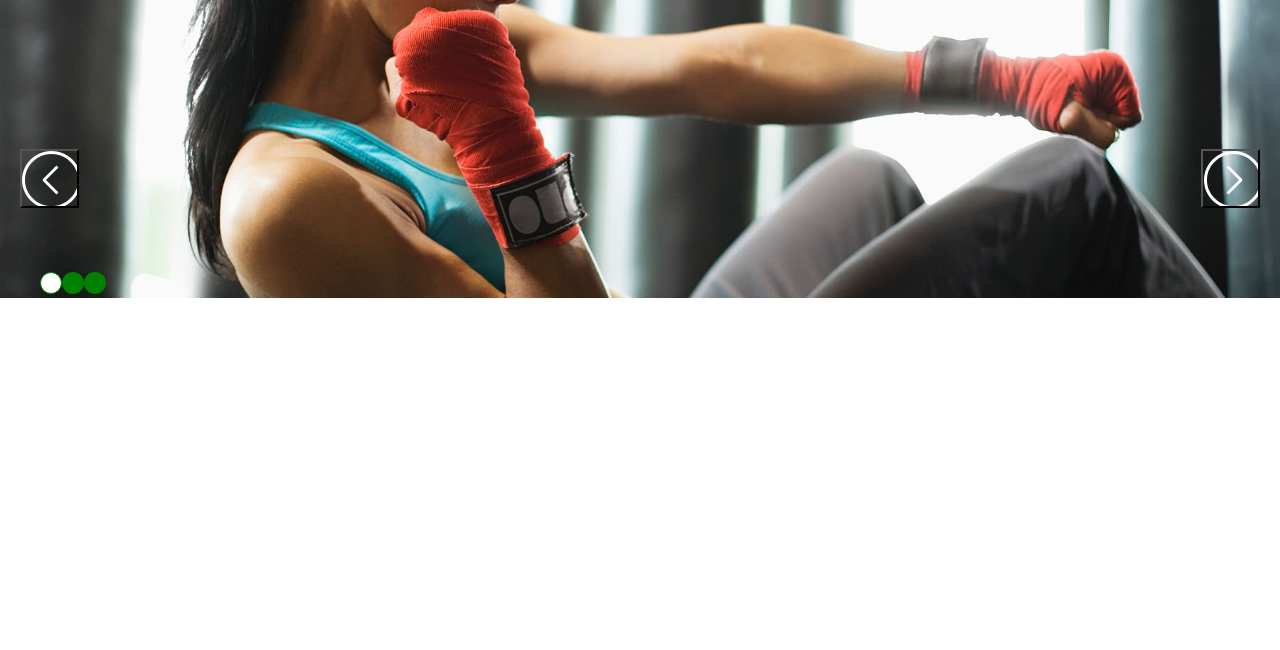
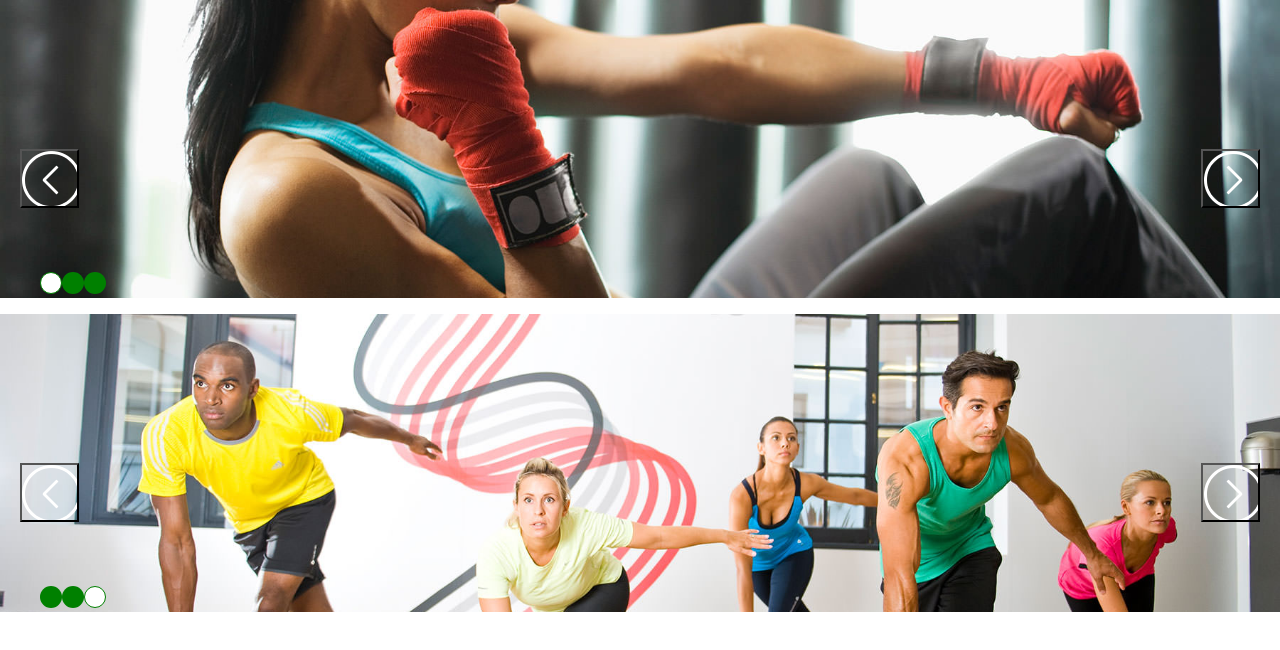
Before and after one commit to Tolkera/carouselira, a plain HTML site: page index.html in a window 1280 px wide. Both pictures are taken after a click on the item 51 px from the left and 283 px from the top of the page. Drawn offline with nearby package versions, Linux system fonts and the light colour scheme.

Commit message:
refactoring for prototypes

```diff
--- a/index.html
+++ b/index.html
@@ -8,7 +8,33 @@
     <script src="script.js"></script>
 </head>
 <body>
+
+<!--
+<div class="another-slider">
+    <ul class="slider cf">
+        <li class="slider__item"><img src="img/home_bg.jpg" alt=""/></li>
+        <li class="slider__item"><img src="img/home_bg_2.jpg" alt=""/></li>
+        <li class="slider__item"><img src="img/home_bg_3.jpg" alt=""/></li>
+    </ul>
+    <button class="slider__nav-item slider__nav-item--prev">Prev</button>
+    <button class="slider__nav-item slider__nav-item--next">Next</button>
+    <ol class="bullet-wrap"></ol>
+</div>
+-->
+
+
 <div class=" main-slider slider-wrap">
+    <ul class="slider">
+        <li class="slider__item" style="background-image: url(img/home_bg_2.jpg)"></li>
+        <li class="slider__item" style="background-image: url(img/home_bg_3.jpg)"></li>
+        <li class="slider__item" style="background-image: url(img/home_bg.jpg)"></li>
+    </ul>
+    <button class="slider__nav-item slider__nav-item--prev">Prev</button>
+    <button class="slider__nav-item slider__nav-item--next">Next</button>
+    <ol class="bullet-wrap"></ol>
+</div>
+
+<div class="main-slider2 slider-wrap">
     <ul class="slider">
         <li class="slider__item" style="background-image: url(img/home_bg_2.jpg)"></li>
         <li class="slider__item" style="background-image: url(img/home_bg_3.jpg)"></li>
--- a/plugin.js
+++ b/plugin.js
@@ -1,10 +1,10 @@
 (function($){
 
-    $.fn.carouselira = function(options){
-        var settings = $.extend({
+    function Carouselira(element, options){
+        this.options = $.extend({}, {
             slide: '',
-            speed: 250,
-            firstSlide: '',
+            speed: 1500,
+            firstSlide: 0,
 
             bulletNav: {
                 enable: false,
@@ -16,88 +16,110 @@
                 enable: false,
                 navNext: '',
                 navPrev: ''
-            }
+            },
+
+            effect: 'fade'
+
         }, options);
 
-        return this.each(function(){
-            var slider = $(this);
-            var speed = settings.speed;
-            var slides = slider.find(settings.slide);
-            var firstSlide = settings.firstSlide || 0;
-            var slidesLen = slides.length;
-            var current = firstSlide;
-            var lastSlide = slidesLen - 1;
-            var nextSlide = firstSlide;
+        this.slider = $(element);
+        this.speed = this.options.speed;
+        this.slides = this.slider.find(this.options.slide);
+        this.firstSlide = this.options.firstSlide;
+        this.slidesLen = this.slides.length;
+        this.lastSlide = this.slidesLen - 1;
+        this.init();
+    }
 
-            slides.hide().eq(firstSlide).show();
+    Carouselira.prototype = {
+        init: function(){
+                this.current = this.firstSlide;
+                this.nextSlide = this.firstSlide;
+                this.slides.hide().eq(this.firstSlide).show();
 
-            if(settings.arrowNav.enable) {
-                var prevBtn = slider.find(settings.arrowNav.navPrev);
-                var nextBtn = slider.find(settings.arrowNav.navNext);
+                if(this.options.bulletNav.enable) {
+                    this.bulletActiveClass = this.options.bulletNav.bulletActive;
+                    this.createBulletNav();
+                }
 
-                nextBtn.on('click', function(){
-                    animateWithArrowNav('next');
-                });
-                prevBtn.on('click', function(){
-                    animateWithArrowNav('prev');
-                });
-            }
+                if(this.options.arrowNav.enable) {
+                    var navPrev = this.slider.find(this.options.arrowNav.navPrev);
+                    var navNext = this.slider.find(this.options.arrowNav.navNext);
+                    this.createArrowNav(navPrev, navNext);
+                }
 
-            if(settings.bulletNav.enable) {
-                var navContainer = slider.find(settings.bulletNav.container);
-                var bulletActiveClass = settings.bulletNav.bulletActive;
-                createBulletNav();
-                var bullet = navContainer.children();
-                updateCurrentBullet();
+        },
 
-                bullet.on('click', function(){
-                    var clickedBulletIndex = $(this).index();
-                    slideBullet(clickedBulletIndex);
-                    updateCurrentBullet()
+        createArrowNav: function(prev, next){
+            var self = this;
+
+            passDirection(prev, 'prev');
+            passDirection(next, 'next');
+
+            function passDirection(btn, dir){
+                btn.on('click', function(){
+                    self.findNextSlide({direction: dir})
                 })
             }
+        },
 
-            function changeSlides(){
-                slides.eq(current).fadeOut(speed, function(){
-                    slides.eq(nextSlide).fadeIn(speed);
-                });
-                current = nextSlide;
-                if(settings.bulletNav.enable) {
-                    updateCurrentBullet()
+        createBulletNav: function() {
+            var bulletsHtml = "";
+            var bullet = this.options.bulletNav.bulletHtml;
+            var navContainer = this.slider.find(this.options.bulletNav.container);
+            for ( var i = 0; i < this.slidesLen; i++ ){
+                bulletsHtml += bullet;
+            }
+            navContainer.html(bulletsHtml);
+            this.bullet = navContainer.children();
+            this.updateCurrent();
+            var self = this;
+
+            this.bullet.on('click', function(){
+                var clickedBulletIndex = $(this).index();
+                self.findNextSlide({nextSlide: clickedBulletIndex + ""});
+            })
+        },
+
+        findNextSlide: function(options){
+            if(options.direction){
+                if(options.direction == "next") {
+                    this.nextSlide = (this.current == this.lastSlide) ? 0 : this.current + 1;
+                } else {
+                    this.nextSlide = (this.current == 0) ? this.lastSlide : this.current - 1;
                 }
             }
 
-            function animateWithArrowNav(direction) {
-                if(direction == "next") {
-                    nextSlide = (current == lastSlide) ? 0 : current + 1;
-                } else {
-                    nextSlide = (current == 0) ? lastSlide : current - 1;
-                }
-                changeSlides();
-            }
-
-            function createBulletNav() {
-                var bulletsHtml = "";
-                for ( var i = 0; i < slidesLen; i++ ){
-                    bulletsHtml += settings.bulletNav.bulletHtml;
-                }
-
-                navContainer.html(bulletsHtml);
-            }
-
-            function slideBullet(clickedBulletIndex){
-                if(!(clickedBulletIndex == current)) {
-                    nextSlide = clickedBulletIndex;
-                    changeSlides();
+            if(options.nextSlide) {
+                if(!(options.nextSlide == this.current)) {
+                    this.nextSlide = options.nextSlide;
                 }
             }
+            this.changeSlides();
+        },
 
-            function updateCurrentBullet(){
-                bullet.removeClass(bulletActiveClass);
-                bullet.eq(current).addClass(bulletActiveClass);
+
+        changeSlides: function(){
+                var self = this;
+                this.slides.eq(this.current).fadeOut(this.speed, function(){
+                    self.slides.eq(self.nextSlide).fadeIn(self.speed);
+                });
+                this.updateCurrent()
+        },
+
+        updateCurrent: function(){
+            this.current = this.nextSlide;
+            if(this.options.bulletNav.enable) {
+                this.bullet.removeClass(this.bulletActiveClass);
+                this.bullet.eq(this.current).addClass(this.bulletActiveClass);
             }
-        });
-
+        }
     };
 
+    $.fn.carouselira = function(options){
+        return this.each(function(){
+            new Carouselira(this, options)
+        })
+    }
+
 }(jQuery));
--- a/script.js
+++ b/script.js
@@ -12,6 +12,40 @@ $(function(){
             enable: true,
             navNext: '.slider__nav-item--prev',
             navPrev: '.slider__nav-item--next'
+        },
+    });
+
+    $('.main-slider2').carouselira({
+        speed: 1000,
+        slide: '.slider__item',
+        firstSlide: '2',
+        bulletNav: {
+            enable: true,
+            container: '.bullet-wrap',
+            bulletHtml: '<li class="bullet__nav-item"></li>',
+            bulletActive: 'bullet--active'
+        },
+        arrowNav: {
+            enable: true,
+            navNext: '.slider__nav-item--prev',
+            navPrev: '.slider__nav-item--next'
         }
-    })
-})
+    });
+
+    $('.another-slider').carouselira({
+        speed: 300,
+        slide: '.slider__item',
+        bulletNav: {
+            enable: true,
+            container: '.bullet-wrap',
+            bulletHtml: '<li class="bullet__nav-item"></li>',
+            bulletActive: 'bullet--active'
+        },
+        arrowNav: {
+            enable: true,
+            navNext: '.slider__nav-item--prev',
+            navPrev: '.slider__nav-item--next'
+        },
+        effect: 'slide'
+    });
+});
--- a/style.css
+++ b/style.css
@@ -1,5 +1,11 @@
 body {
     margin: 0;
+}
+
+ul {
+    list-style-type: none;
+    margin: 0;
+    padding: 0;
 }
 
 .slider-wrap {
@@ -66,3 +72,28 @@ body {
     background-position: 0 0;
     left: 20px;
 }
+
+.another-slider {
+    overflow: hidden;
+}
+
+.another-slider .slider__item {
+    position: static;
+    float: left;
+    width: auto;
+}
+
+.another-slider img {
+    max-width: 100%;
+    height: auto;
+}
+
+.cf:before,
+.cf:after {
+    display: table;
+    content: ''
+}
+
+.cf:after {
+    clear: both;
+}
```
